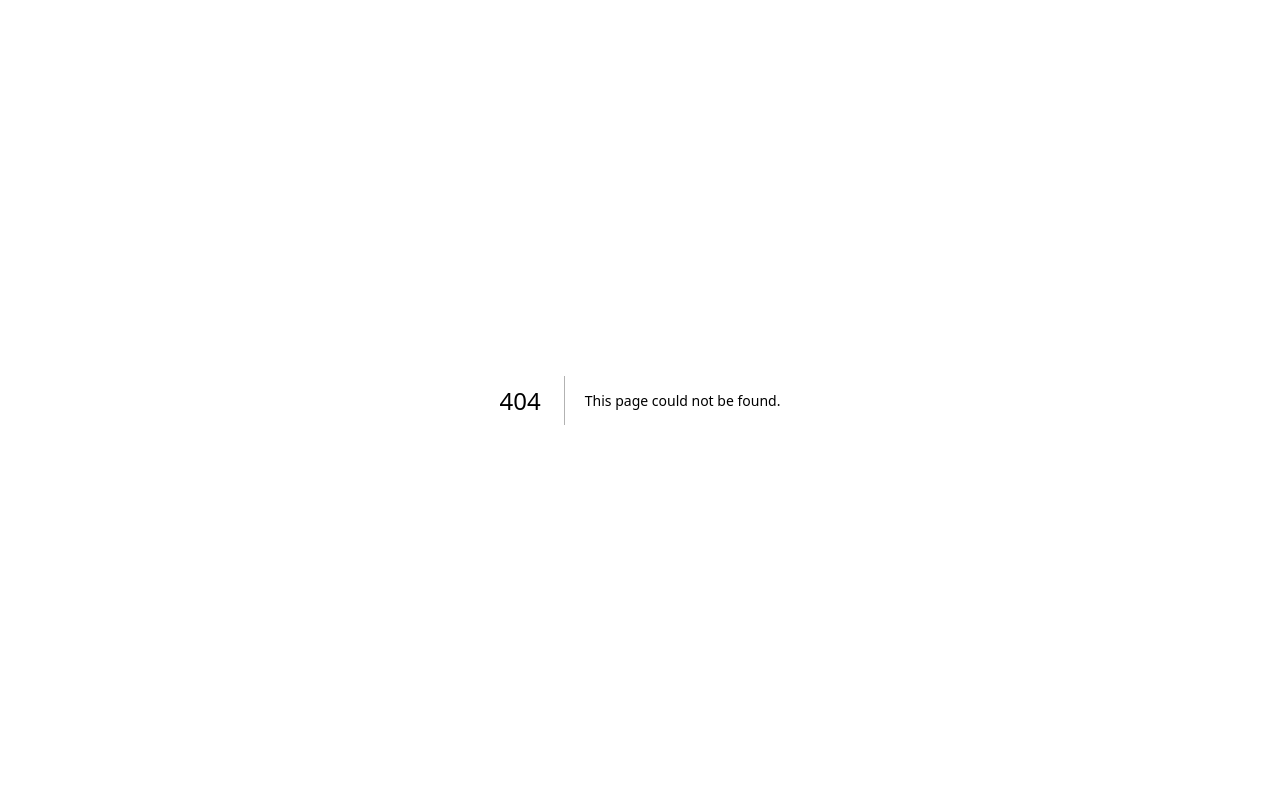
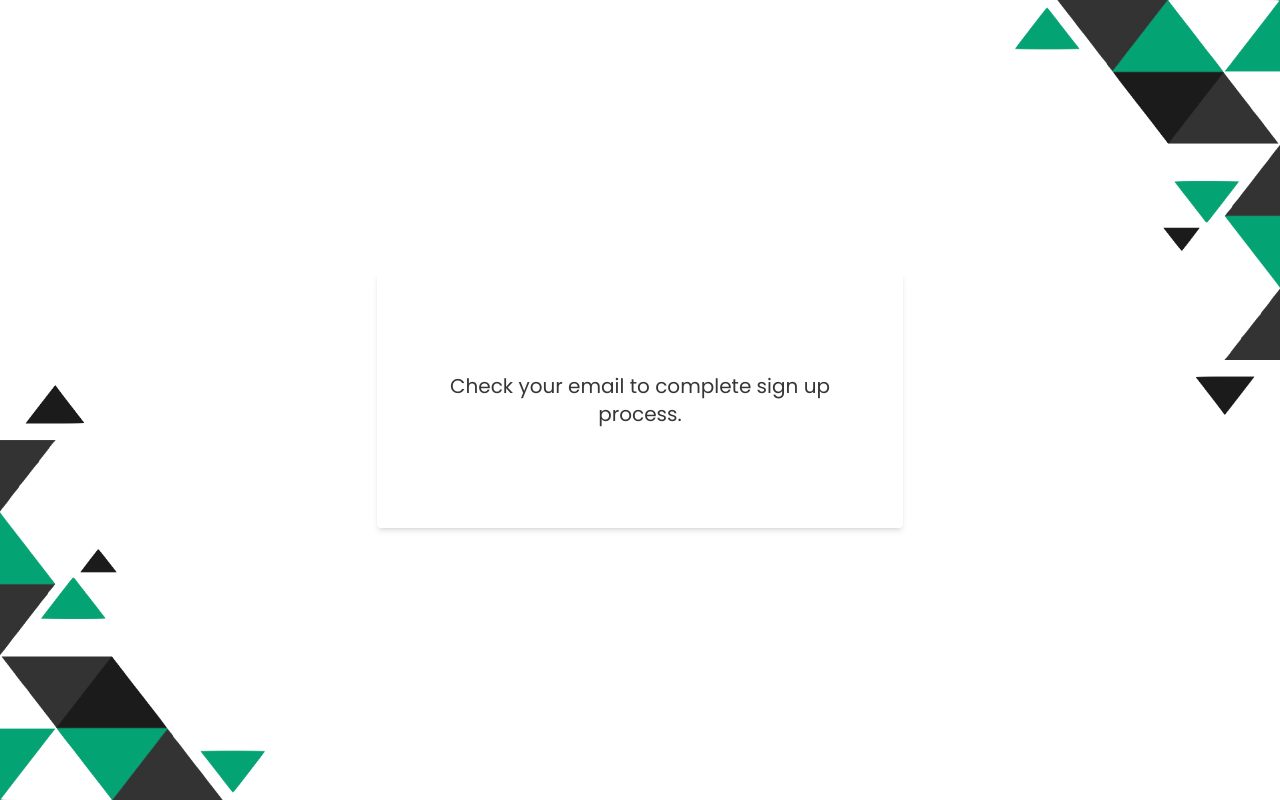
Before and after one commit to natalisvd/edu_tech, a Next.js app: page /confirm in a window 1280 px wide. Before the commit this address had no page. Built offline with nearby package versions, Linux system fonts and the light colour scheme; no server answers.

Commit message:
added protection to auth routes from already authorized user

```diff
--- /dev/null
+++ b/app/(auth_layout)/confirm/page.tsx
@@ -0,0 +1,9 @@
+import { FormCard } from "@/app/components/FormCard";
+
+export default function ConfirmEmailPage() {
+  return (
+    <FormCard>
+      <h2 className="text-xl text-center">Check your email to complete sign up process.</h2>
+    </FormCard>
+  );
+}
--- a/app/(auth_layout)/layout.tsx
+++ b/app/(auth_layout)/layout.tsx
@@ -1,16 +1,20 @@
+import { redirectLoggedInUser } from "@/utils/redirectLoggedInUser";
 import Image from "next/image";
 
-export default function AuthLayout({
+export default async function AuthLayout({
   children,
 }: Readonly<{
   children: React.ReactNode;
 }>) {
+  await redirectLoggedInUser();
+
   return (
     <main className="h-screen flex items-center justify-center p-6 relative">
       <div className="absolute top-0 right-0 -z-10  w-[210px] h-[140px] sm:h-[300px] sm:w-[450px] md:w-[750px] md:h-[500px]">
         <Image
           src="/bg_rt.png"
           alt="Background Right Top Image"
+          sizes="100vw"
           fill
           priority
         />
@@ -19,6 +23,7 @@ export default function AuthLayout({
         <Image
           src="/bg_lb.png"
           alt="Background Left Bottom Image"
+          sizes="100vw"
           fill
           priority
         />
--- a/app/(auth_layout)/signup/actions.ts
+++ b/app/(auth_layout)/signup/actions.ts
@@ -23,5 +23,5 @@ export async function signUp(formData: FormData) {
   }
 
   revalidatePath('/', 'layout')
-  redirect('/')
+  redirect('/confirm')
 }
--- /dev/null
+++ b/utils/redirectLoggedInUser.ts
@@ -0,0 +1,17 @@
+import { redirect } from "next/navigation";
+import { createClient } from "./supabase/server"
+
+const redirectLoggedInUser = async (path: string = '/') => {
+  const supabase = createClient();
+  const {
+    data: { user },
+  } = await supabase.auth.getUser();
+
+  if (Boolean(user)) {
+    return redirect(path);
+  }
+
+  return null;
+}
+
+export { redirectLoggedInUser };
```
